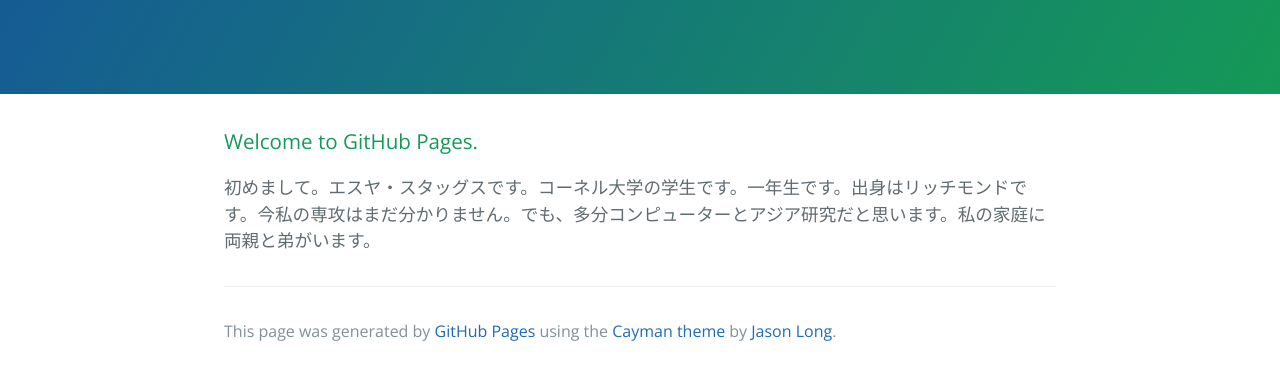
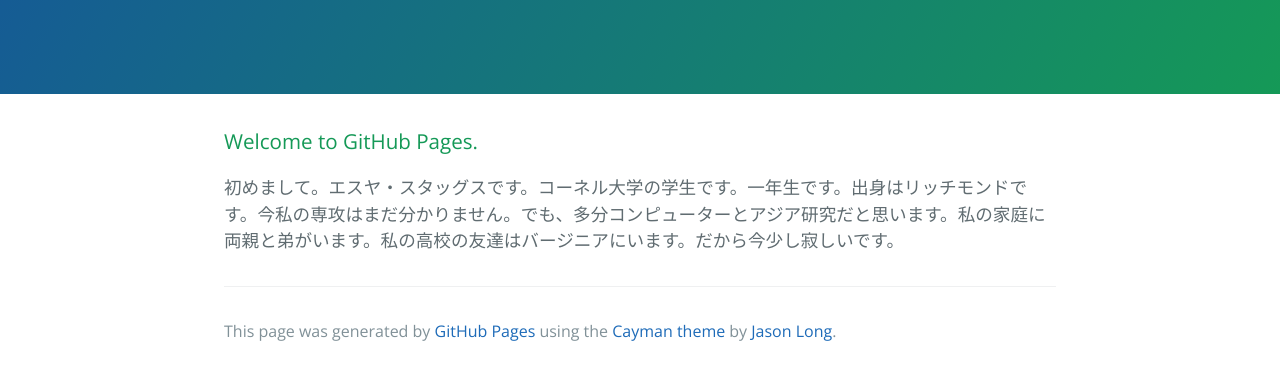
Before and after one commit to elstaggs/elstaggs.github.io, a plain HTML site: page index.html in a window 1280 px wide. Shown: the part 176-556 px from the top of the page. Drawn offline with nearby package versions, Linux system fonts and the light colour scheme.

Commit message:
Update index.html

```diff
--- a/index.html
+++ b/index.html
@@ -19,7 +19,7 @@
       <h3>
 <a id="welcome-to-github-pages" class="anchor" href="#welcome-to-github-pages" aria-hidden="true"><span class="octicon octicon-link"></span></a>Welcome to GitHub Pages.</h3>
 
-<p>初めまして。エスヤ・スタッグスです。コーネル大学の学生です。一年生です。出身はリッチモンドです。今私の専攻はまだ分かりません。でも、多分コンピューターとアジア研究だと思います。私の家庭に両親と弟がいます。</p>
+<p>初めまして。エスヤ・スタッグスです。コーネル大学の学生です。一年生です。出身はリッチモンドです。今私の専攻はまだ分かりません。でも、多分コンピューターとアジア研究だと思います。私の家庭に両親と弟がいます。私の高校の友達はバージニアにいます。だから今少し寂しいです。</p>
 
       <footer class="site-footer">
 
```
